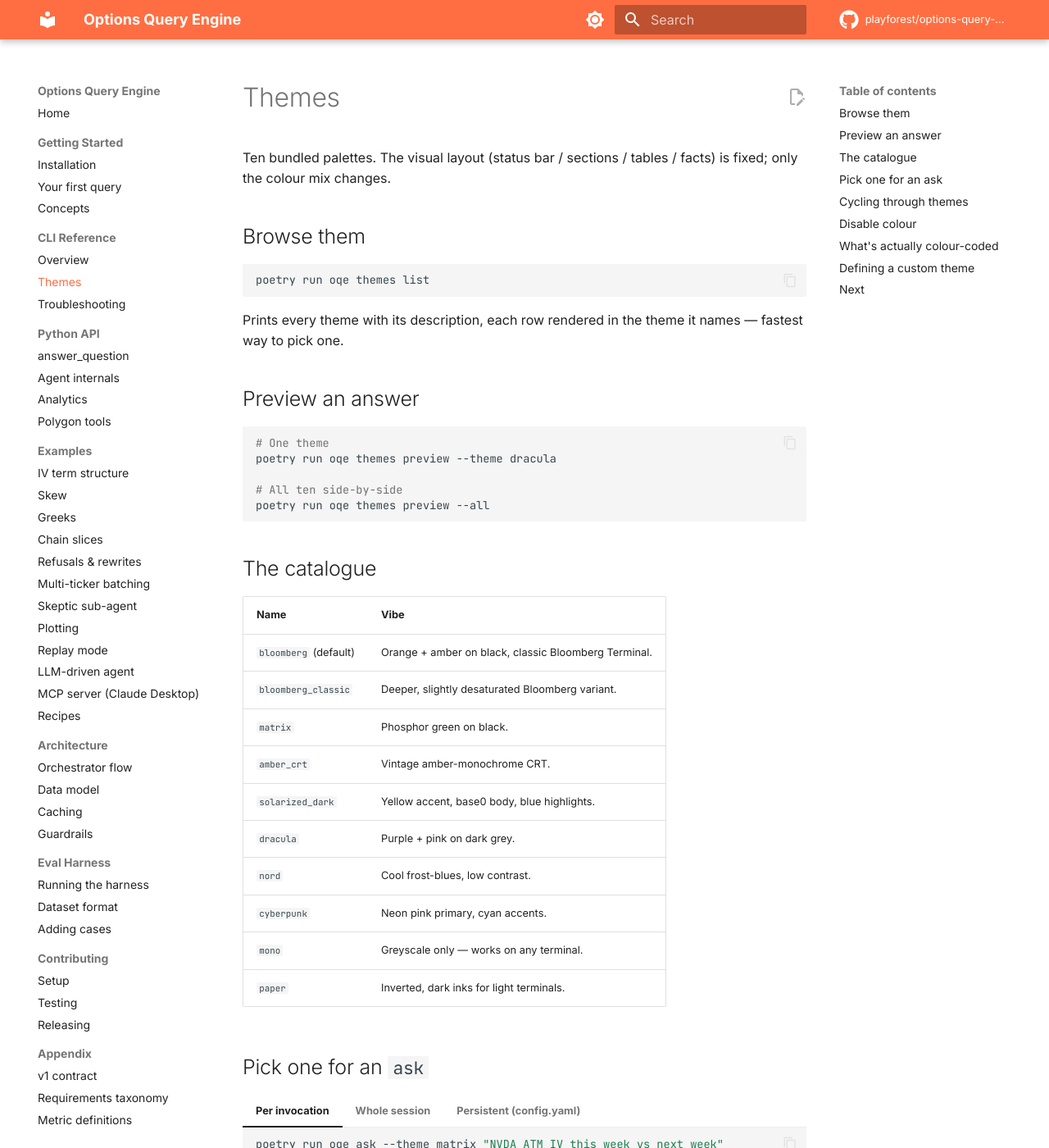
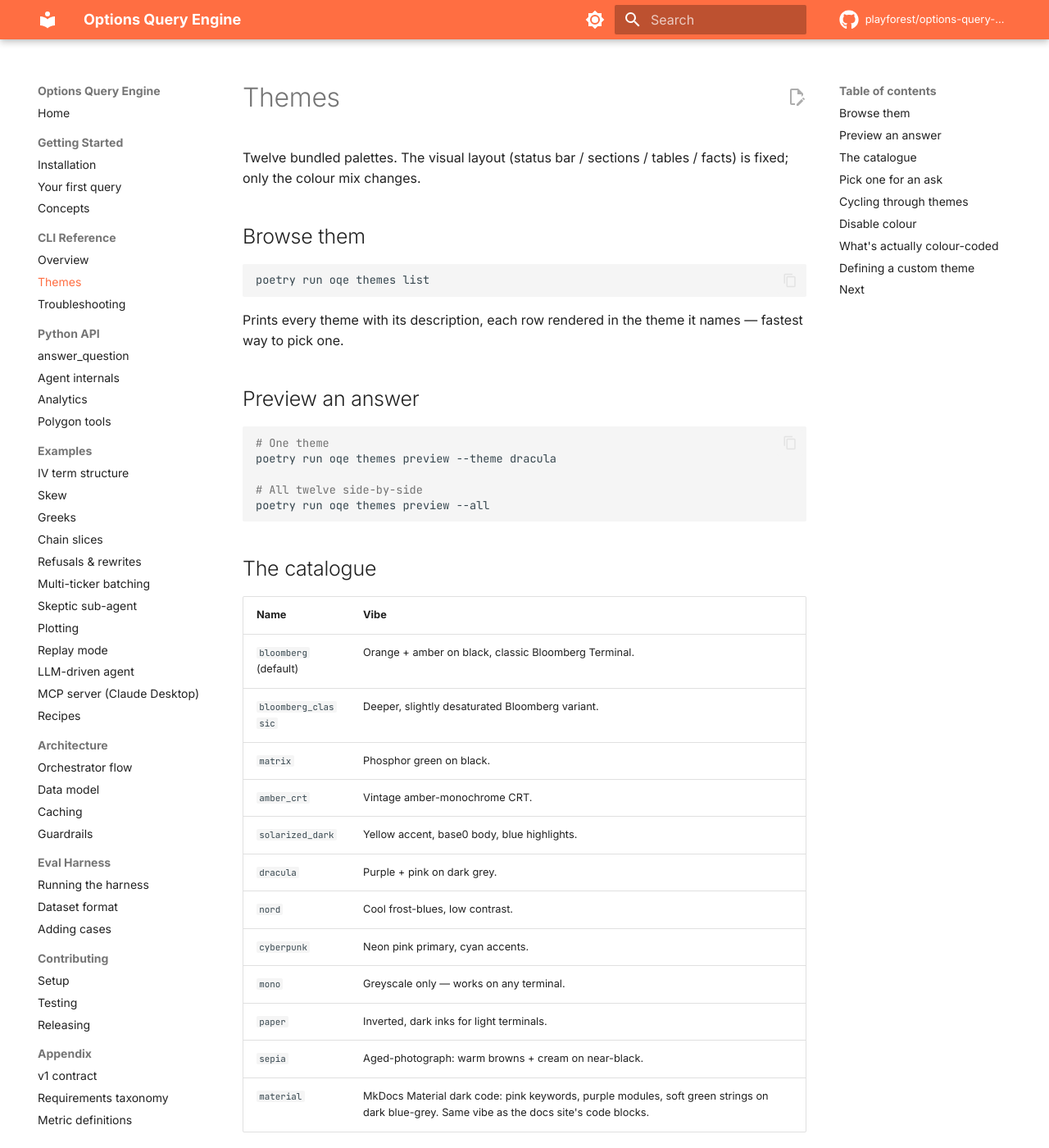
Before and after one commit to playforest/voli, an MkDocs documentation site: the page built from docs/cli/themes.md, in a window 1280 px wide and 1400 px high. Shown: the whole window at 82% size. Built offline with MkDocs 1.6.1 and Material for MkDocs 9.7.7, drawn with Linux system fonts in a browser that asks for light colours; comment, search, counter and statistics services are not loaded; some of the changed text lies outside the part shown.

Commit message:
feat(themes): add 'sepia' + 'material' palettes (12 total)
* sepia - aged-photograph palette: burnt sienna primary, cream values,
  dark brown borders on near-black with a warm tint.
* material - matches the MkDocs Material dark code highlighting the
  docs site uses: pink keywords (status bar / headers), purple modules
  (facts keys), light grey body text, soft green accents on dark
  blue-grey background. So the CLI feels visually continuous with the
  doc site for users who live in both.

Per the Documentation Maintenance rule in CLAUDE.md: refreshed every
file that advertises the theme count or catalogue:
  * README.md (Twelve / 12 in three places)
  * docs/index.md (hero card + subcommand map)
  * docs/cli/themes.md (intro count + catalogue table + cycle wrap-around)
  * docs/usage.md (catalogue table)
  * CLAUDE.md (count line)
  * tests/test_themes.py (count assertions + expected names set)

mkdocs --strict clean. 255 tests passing.

````diff
--- a/docs/cli/themes.md
+++ b/docs/cli/themes.md
@@ -1,6 +1,6 @@
 # Themes
 
-Ten bundled palettes. The visual layout (status bar / sections / tables /
+Twelve bundled palettes. The visual layout (status bar / sections / tables /
 facts) is fixed; only the colour mix changes.
 
 ## Browse them
@@ -18,7 +18,7 @@ names — fastest way to pick one.
 # One theme
 poetry run oqe themes preview --theme dracula
 
-# All ten side-by-side
+# All twelve side-by-side
 poetry run oqe themes preview --all
 ```
 
@@ -36,6 +36,8 @@ poetry run oqe themes preview --all
 | `cyberpunk` | Neon pink primary, cyan accents. |
 | `mono` | Greyscale only — works on any terminal. |
 | `paper` | Inverted, dark inks for light terminals. |
+| `sepia` | Aged-photograph: warm browns + cream on near-black. |
+| `material` | MkDocs Material dark code: pink keywords, purple modules, soft green strings on dark blue-grey. Same vibe as the docs site's code blocks. |
 
 ## Pick one for an `ask`
 
````
Also changed, not shown: other parts of docs/cli/themes.md (+1 -1 lines), CLAUDE.md (+1 -1 lines), README.md (+3 -3 lines), docs/index.md (+2 -2 lines), docs/usage.md (+3 -1 lines), 2 other files.
